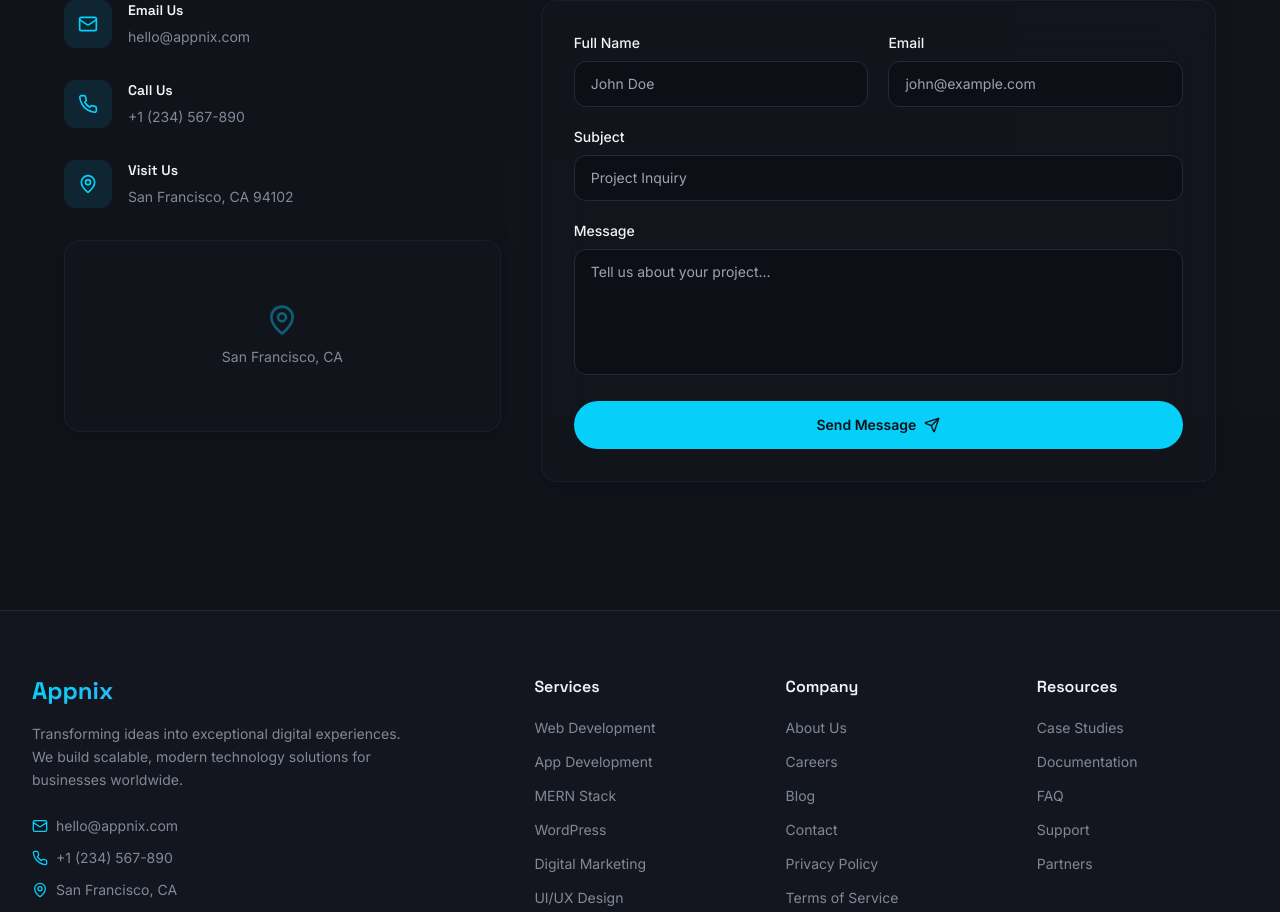
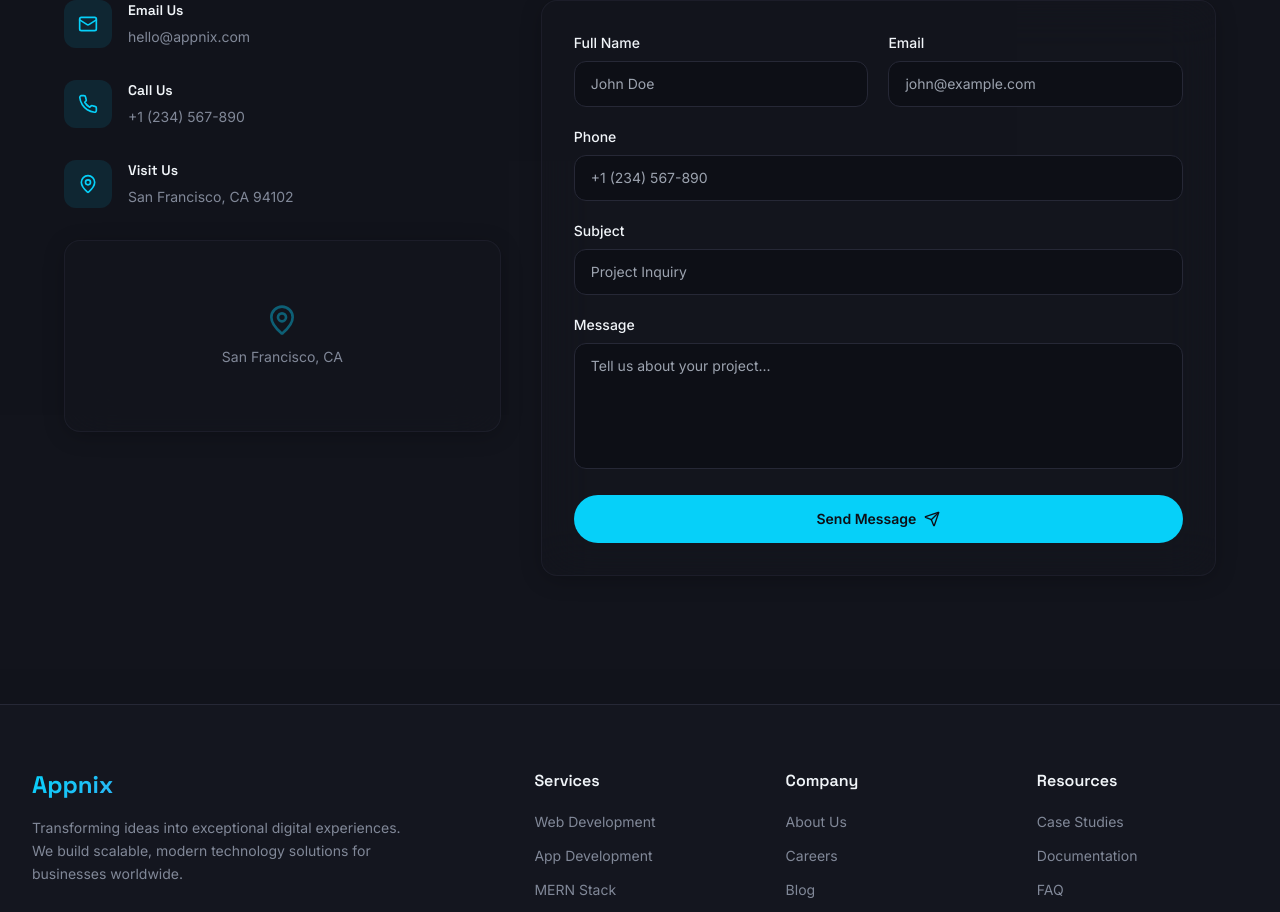
Before and after one commit to AppnixTechnology/AppnixTech, a React (Vite) app: page / in a window 1280 px wide. Shown: the part 9238-10150 px from the top of the page. Built offline with nearby package versions, Linux system fonts and the light colour scheme; the HTML template or start-up script is replaced by a standard one.

Commit message:
contact from updated

```diff
--- a/src/components/ContactSection.tsx
+++ b/src/components/ContactSection.tsx
@@ -3,7 +3,7 @@ import { Mail, Phone, MapPin, Send, CheckCircle, AlertCircle } from "lucide-reac
 import { useState } from "react";
 
 const ContactSection = () => {
-  const [formData, setFormData] = useState({ name: "", email: "", subject: "", message: "" });
+  const [formData, setFormData] = useState({ name: "", email: "", phone: "", subject: "", message: "" });
   const [isSubmitting, setIsSubmitting] = useState(false);
   const [submitStatus, setSubmitStatus] = useState(null); // 'success', 'error', or null
 
@@ -21,6 +21,7 @@ const handleSubmit = async (e) => {
     const params = new URLSearchParams();
     params.append("name", formData.name);
     params.append("email", formData.email);
+    params.append("phone", formData.phone);
     params.append("subject", formData.subject);
     params.append("message", formData.message);
 
@@ -35,7 +36,7 @@ const handleSubmit = async (e) => {
 
     // Since mode is 'no-cors', we assume success if no error is thrown
     setSubmitStatus("success");
-    setFormData({ name: "", email: "", subject: "", message: "" });
+    setFormData({ name: "", email: "", phone: "", subject: "", message: "" });
     setTimeout(() => setSubmitStatus(null), 5000);
 
   } catch (error) {
@@ -160,6 +161,18 @@ const handleSubmit = async (e) => {
               </div>
             </div>
             <div>
+              <label className="text-sm font-medium mb-2 block">Phone</label>
+              <input
+                type="tel"
+                required
+                value={formData.phone}
+                onChange={(e) => setFormData({ ...formData, phone: e.target.value })}
+                disabled={isSubmitting}
+                className="w-full px-4 py-3 rounded-xl bg-background border border-border text-foreground text-sm focus:outline-none focus:ring-2 focus:ring-primary/50 transition-all disabled:opacity-50"
+                placeholder="+1 (234) 567-890"
+              />
+            </div>
+            <div>
               <label className="text-sm font-medium mb-2 block">Subject</label>
               <input
                 type="text"
```
